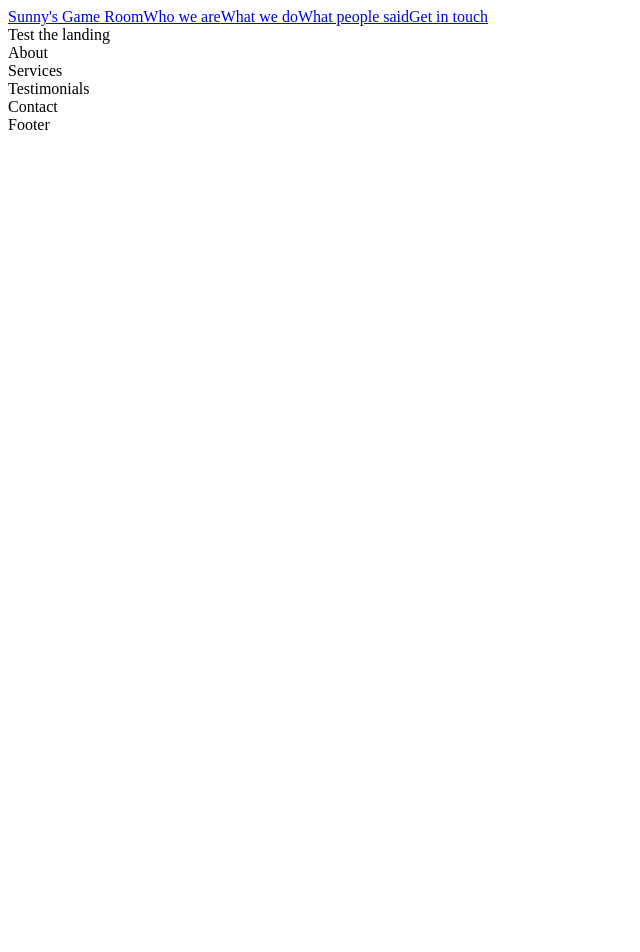
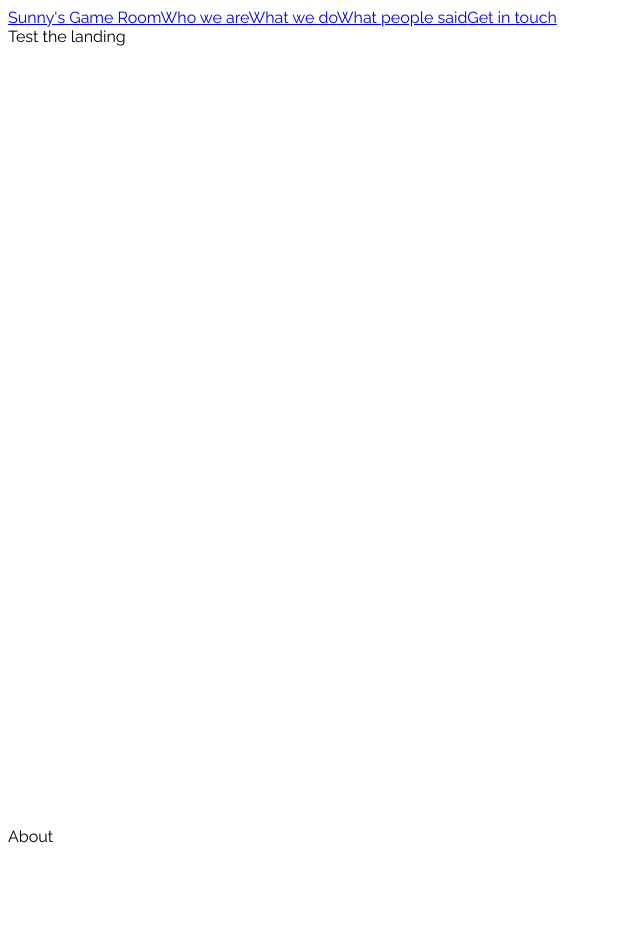
Before and after one commit to audemusprime/sunnys-game-room, a React (Vite) app: page / in a window 1280 px wide. Shown: the top 952 px of the page, without its empty margins (0-640 px from the left). Before the commit the page ends 800 px from the top, so only its background shows below. Built offline with nearby package versions, Linux system fonts and the light colour scheme.

Commit message:
tweaks header

```diff
--- a/index.html
+++ b/index.html
@@ -4,6 +4,11 @@
     <meta charset="UTF-8" />
     <meta name="viewport" content="width=device-width, initial-scale=1.0" />
     <title>Sunny's Game Room</title>
+    <link rel="preconnect" href="https://fonts.googleapis.com" />
+    <link rel="preconnect" href="https://fonts.gstatic.com" crossorigin />
+    <link
+      href="https://fonts.googleapis.com/css2?family=Raleway&display=swap"
+      rel="stylesheet" />
   </head>
   <body>
     <div id="root"></div>
--- a/src/App.jsx
+++ b/src/App.jsx
@@ -41,7 +41,7 @@ CONTACT
 function App() {
   return (
     <>
-      <div className="min-h-screen min-w-full">
+      <div>
         <Header />
         <Landing />
         <About />
--- a/src/components/About.jsx
+++ b/src/components/About.jsx
@@ -1,7 +1,11 @@
 import React from 'react';
 
 function About() {
-  return <div>About</div>;
+  return (
+    <div className="page">
+      <div>About</div>
+    </div>
+  );
 }
 
 export default About;
--- a/src/components/Contact.jsx
+++ b/src/components/Contact.jsx
@@ -1,7 +1,11 @@
 import React from 'react';
 
 function Contact() {
-  return <div>Contact</div>;
+  return (
+    <div className="page">
+      <div>Contact</div>
+    </div>
+  );
 }
 
 export default Contact;
--- a/src/components/Header.jsx
+++ b/src/components/Header.jsx
@@ -1,15 +1,19 @@
-import React from 'react';
+import React, { useState } from 'react';
 
 function Header() {
   return (
-    <div className="">
-      <div className="">
-        <a href="#">Sunny's Game Room</a>
-        <a href="#">Who we are</a>
-        <a href="#">What we do</a>
-        <a href="#">What people said</a>
-        <a href="#">Get in touch</a>
-      </div>
+    <div>
+      <header>
+        <nav>
+          <span className="header-title">
+            <a href="#">Sunny's Game Room</a>
+          </span>
+          <a href="#">Who we are</a>
+          <a href="#">What we do</a>
+          <a href="#">What people said</a>
+          <a href="#">Get in touch</a>
+        </nav>
+      </header>
     </div>
   );
 }
--- a/src/components/Landing.jsx
+++ b/src/components/Landing.jsx
@@ -2,9 +2,9 @@ import React from 'react';
 
 function Landing() {
   return (
-    <>
-      <div className="w-full h-full">Test the landing</div>
-    </>
+    <div className="page">
+      <div>Test the landing</div>
+    </div>
   );
 }
 
--- a/src/components/Services.jsx
+++ b/src/components/Services.jsx
@@ -1,7 +1,11 @@
 import React from 'react';
 
 function Services() {
-  return <div>Services</div>;
+  return (
+    <div className="page">
+      <div>Services</div>
+    </div>
+  );
 }
 
 export default Services;
--- a/src/components/Testimonials.jsx
+++ b/src/components/Testimonials.jsx
@@ -1,7 +1,11 @@
 import React from 'react';
 
 function Testimonials() {
-  return <div>Testimonials</div>;
+  return (
+    <div className="page">
+      <div>Testimonials</div>
+    </div>
+  );
 }
 
 export default Testimonials;
--- a/src/css/style.css
+++ b/src/css/style.css
@@ -0,0 +1,20 @@
+* {
+  box-sizing: content-box;
+}
+
+body {
+  background-color: white;
+  font-family: 'Raleway', sans-serif;
+}
+
+.header-title {
+  flex-basis: 200px;
+}
+
+.header-link {
+  flex-grow: 1;
+}
+
+.page {
+  height: 100vh;
+}
```
